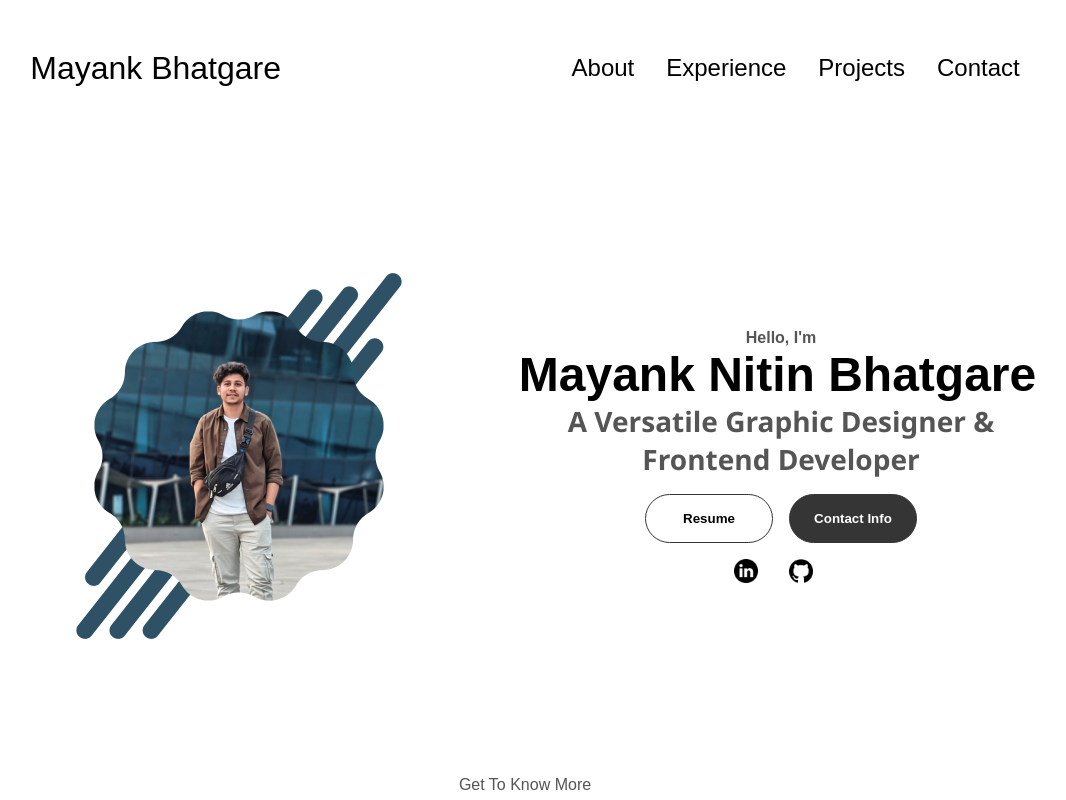
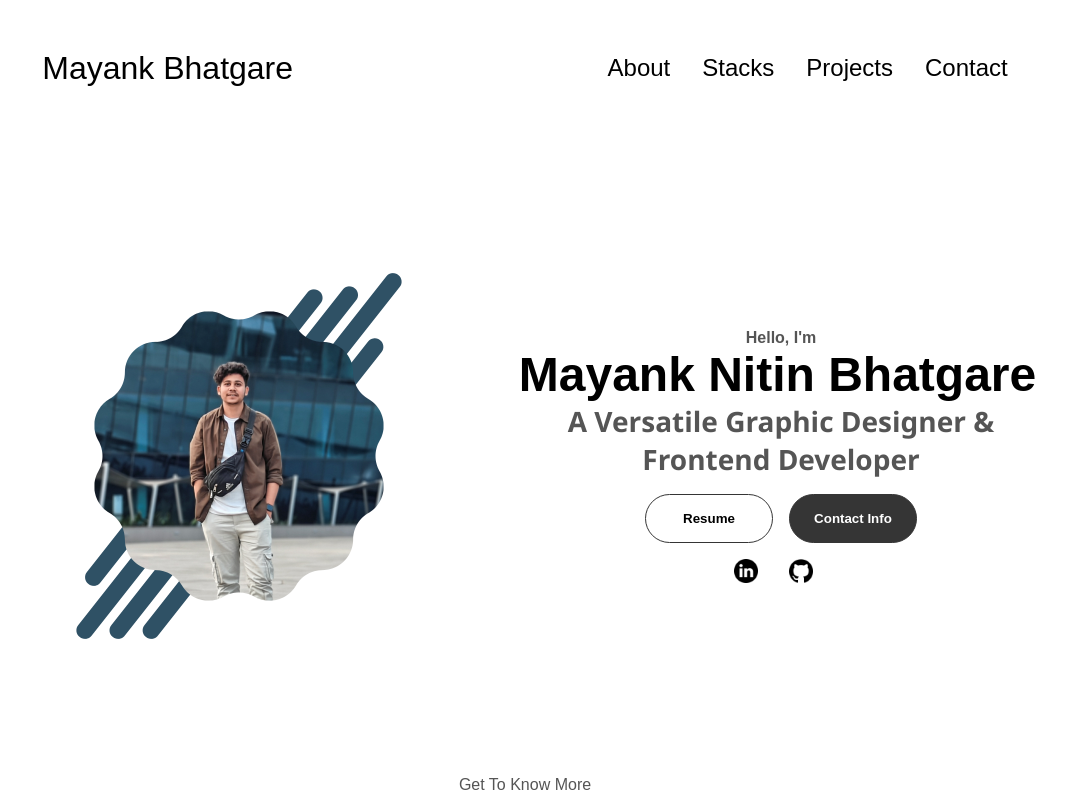
Before and after one commit to mayankbhatgare10/my-portfolio-, a React (Create React App) app: page / in a window 1280 px wide. Shown: the top 800 px of the page, without its empty margins (115-1181 px from the left). Built offline with nearby package versions, Linux system fonts and the light colour scheme.

Commit message:
stack updated

```diff
--- a/src/components/Navbar.jsx
+++ b/src/components/Navbar.jsx
@@ -15,7 +15,7 @@
         <div>
           <ul className="nav-links">
             <li><a href="#about">About</a></li>
-            <li><a href="#experience">Experience</a></li>
+            <li><a href="#experience">Stacks</a></li>
             <li><a href="#projects">Projects</a></li>
             <li><a href="#contact">Contact</a></li>
           </ul>
```
